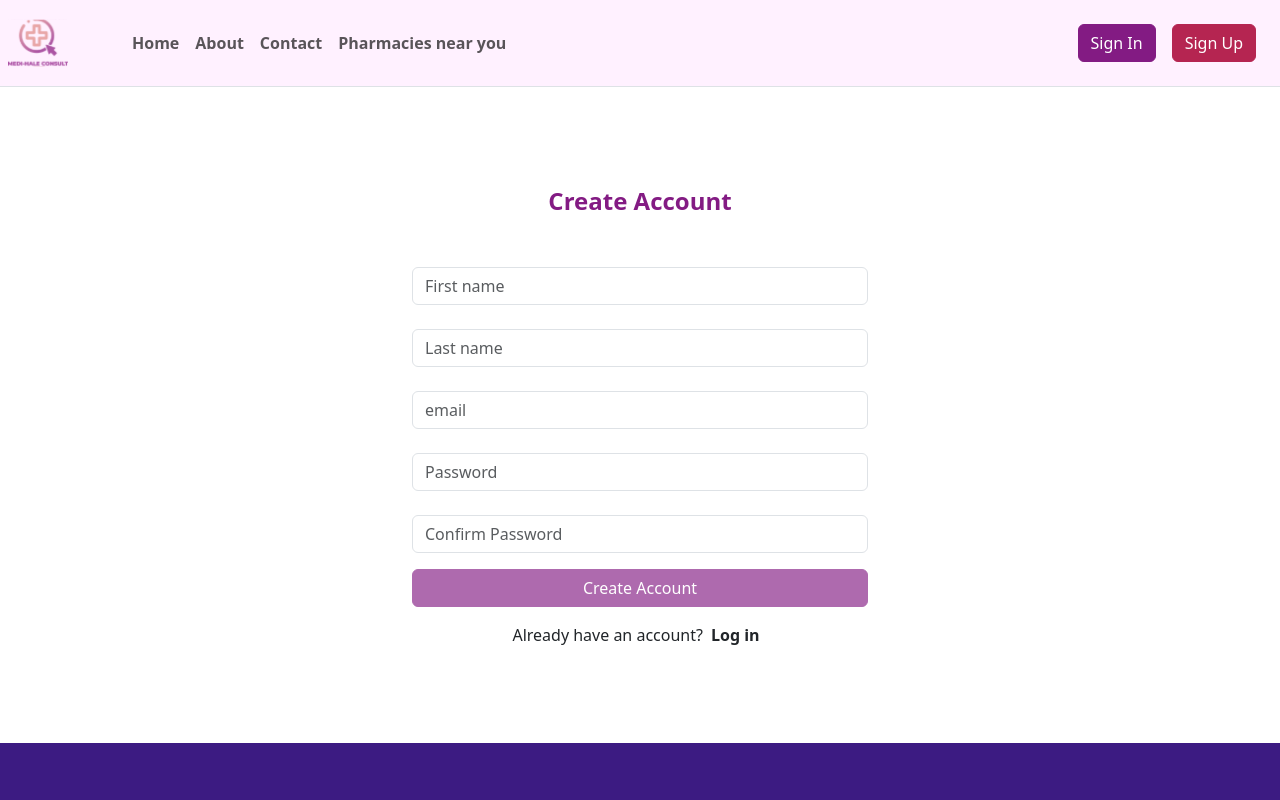
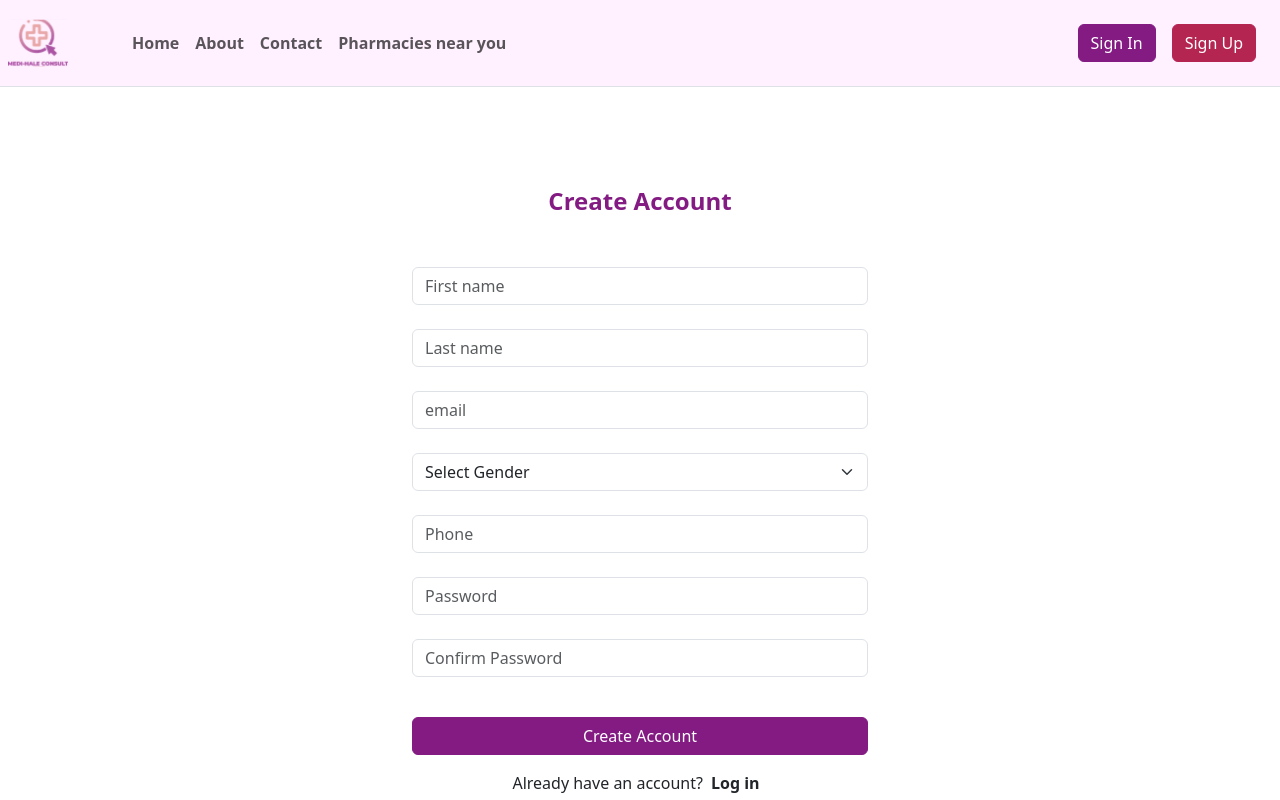
Before and after one commit to seregheik/medicareplus, a React (Vite) app: page /sign-up in a window 1280 px wide. Shown: the top 800 px of the page. Built offline with nearby package versions, Linux system fonts and the light colour scheme.

Commit message:
Signup Validation

```diff
--- a/package.json
+++ b/package.json
@@ -15,14 +15,18 @@
     "@hookform/resolvers": "^3.3.4",
     "@mui/icons-material": "^5.15.3",
     "@mui/material": "^5.15.3",
+    "@reduxjs/toolkit": "^2.2.1",
     "@rollup/rollup-win32-x64-msvc": "^4.10.0",
+    "@tanstack/react-query": "^5.20.5",
+    "axios": "^1.6.7",
     "bootstrap": "^5.3.2",
     "framer-motion": "^10.18.0",
     "react": "^18.2.0",
     "react-bootstrap": "^2.9.2",
     "react-dom": "^18.2.0",
-    "react-hook-form": "^7.49.3",
+    "react-hook-form": "^7.50.1",
     "react-icons": "^4.12.0",
+    "react-redux": "^9.1.0",
     "react-router-dom": "^6.21.1",
     "react-simple-typewriter": "^5.0.1",
     "typewriter-effect": "^2.21.0",
--- a/src/App.tsx
+++ b/src/App.tsx
@@ -27,12 +27,13 @@ import {
 } from "./data";
 import Privacy from "./pages/PrivacyPolicy";
 import { AnimatePresence } from "framer-motion";
-
+import {QueryClient, QueryClientProvider} from '@tanstack/react-query'
 
 
 
 const router = createBrowserRouter(
   createRoutesFromElements(
+
     <Route  path="/" element={<NavBar />}>
 
       <Route path="*" element={<PageInvalid />} />
@@ -60,12 +61,16 @@ const router = createBrowserRouter(
         element={<Home title={Title.title} information={HomePagecontent} />}
       />
     </Route>
+
   )
 );
 
 function App() {
 
-  return <AnimatePresence><RouterProvider router={router} /></AnimatePresence>;
+  const client = new QueryClient();
+
+  return (
+  <QueryClientProvider client={client}><AnimatePresence><RouterProvider router={router} /></AnimatePresence></QueryClientProvider>);
 }
 
 export default App;
--- a/src/pages/Home.tsx
+++ b/src/pages/Home.tsx
@@ -5,11 +5,18 @@ import ShopAd from '../components/ShopAd';
 import { Link } from 'react-router-dom';
 import { motion } from 'framer-motion';
 import { Typewriter } from 'react-simple-typewriter';
-
+import { useQuery } from '@tanstack/react-query';
+import Axios from "axios"
 import CtaDownloadApp from "../components/CtaDownloadApp";
 import HowItWorks from "../components/HowItWorks";
 
 const Home = (props: any) => {
+
+  const { data } = useQuery({queryKey: ['user'], queryFn:  () => {
+    Axios.get("https://api.medihaleconsult.com/api/patient/data").then((res) => res.data)
+  }});
+console.log(data)
+
   return (
     <motion.div initial={{ opacity: 0 }} animate={{ opacity: 1 }} exit={{ opacity: 0 }} className="work-sans py-5">
       <section id='hero' className="d-flex py-5 container medihale-intro">
--- a/src/pages/Signup.tsx
+++ b/src/pages/Signup.tsx
@@ -4,21 +4,23 @@ import { Button, Container } from "react-bootstrap";
 import { Link } from "react-router-dom";
 import { useForm } from "react-hook-form";
 import * as yup from "yup";
-import { yupResolver } from "@hookform/resolvers/yup";
-import { motion } from 'framer-motion';
-
+import {yupResolver} from "@hookform/resolvers/yup"
+import { motion } from "framer-motion";
 
 const Signup = () => {
   const schema = yup.object().shape({
     firstname: yup.string().required("Enter Full name"),
     lastname: yup.string().required(),
-    email: yup.string().required(),
+    email: yup.string().email().required(),
+    gender: yup.string().required(),
+    phone_number: yup.number().integer().positive().required().min(10).max(13),
     password: yup.string().min(5).max(15).required(),
-    confirmpassword: yup
+    password_confirmation: yup
       .string()
       .oneOf([yup.ref("password")])
       .required(),
   });
+
   const {
     register,
     handleSubmit,
@@ -33,7 +35,12 @@ const Signup = () => {
   };
 
   return (
-    <motion.div initial={{opacity: 0}} animate={{opacity: 1}} exit={{opacity: 0}} className="d-flex vh-75 justify-content-center py-5">
+    <motion.div
+      initial={{ opacity: 0 }}
+      animate={{ opacity: 1 }}
+      exit={{ opacity: 0 }}
+      className="d-flex vh-75 justify-content-center py-5"
+    >
       <Container className="w-75 text-center py-5" style={{ maxWidth: "30em" }}>
         <div className="login">
           <div className="team-main-title pb-5 text-primary fw-bold fs-4">
@@ -69,6 +76,28 @@ const Signup = () => {
           </div>
           <br />
           <div className="form-group">
+            <select
+              className="form-control form-select"
+              {...register("gender")}
+            >
+              <option selected disabled>
+                Select Gender
+              </option>
+              <option value="male">Male</option>
+              <option value="female">Female</option>
+            </select>
+          </div>
+          <br />
+          <div className="form-group">
+            <input
+              type="phone"
+              className="form-control"
+              placeholder="Phone"
+              {...register("phone_number")}
+            />
+          </div>
+          <br />
+          <div className="form-group">
             <input
               type="password"
               className="form-control"
@@ -82,11 +111,12 @@ const Signup = () => {
               type="password"
               className="form-control"
               placeholder="Confirm Password"
-              {...register("confirmpassword")}
+              {...register("password_confirmation")}
             />
           </div>
+          <br />
           <div className="d-grid gap-3 py-3">
-            <Button disabled type="submit" className="btn btn-primary">
+            <Button type="submit" className="btn btn-primary">
               Create Account
             </Button>
           </div>
```
Also changed, not shown: 1 other file (tests, documents, lock files or other folders).
